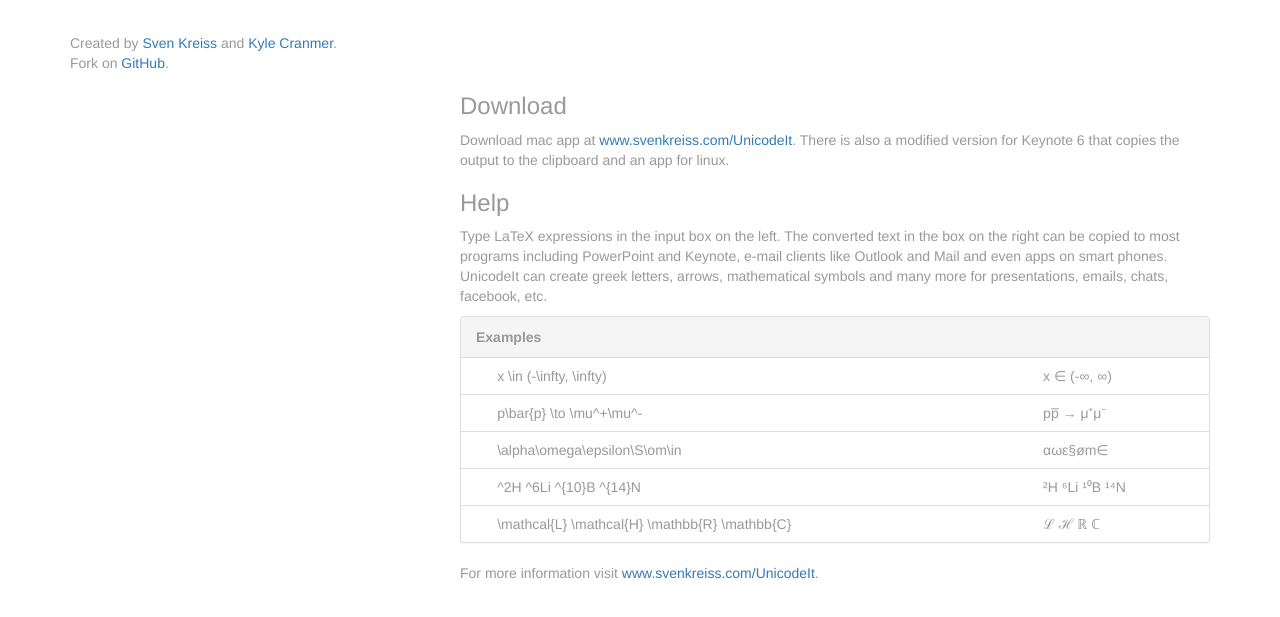
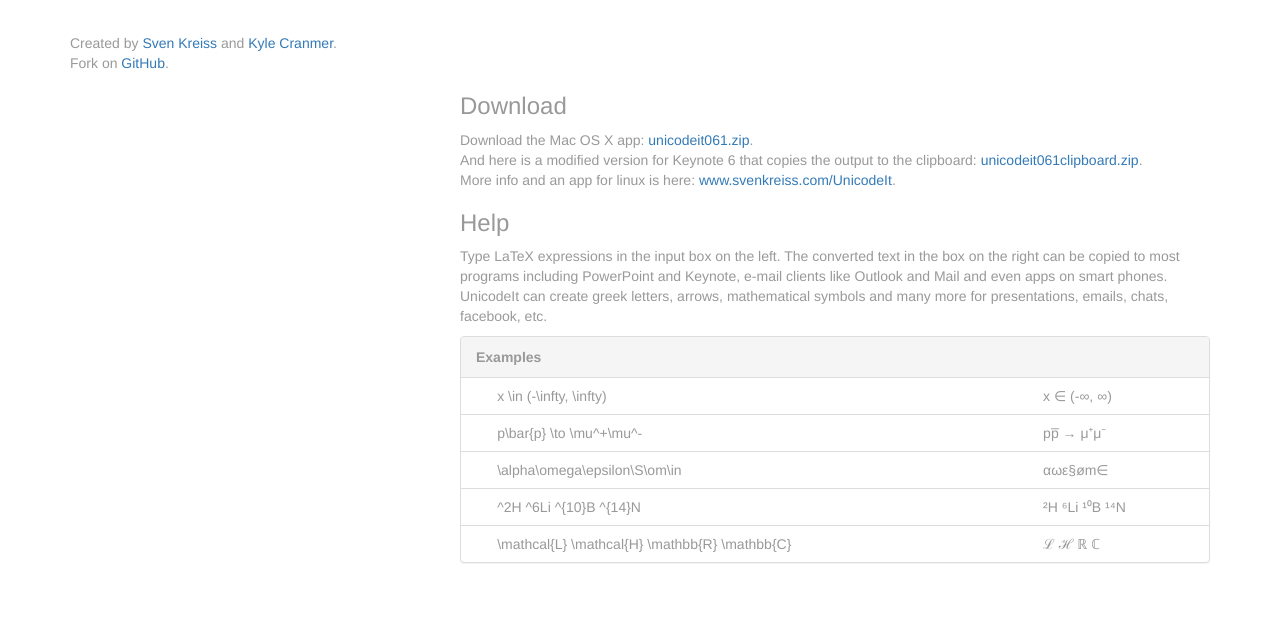
Before and after one commit to svenkreiss/unicodeit, a plain HTML site: page index.html in a window 1280 px wide. Shown: the part 209-826 px from the top of the page. Drawn offline with nearby package versions, Linux system fonts and the light colour scheme.

Commit message:
Add automator version 0.61. Update index.html.

```diff
--- a/index.html
+++ b/index.html
@@ -149,7 +149,11 @@ width:100%;
 
     <h3>Download</h3>
 
-    <p>Download mac app at <a href="http://www.svenkreiss.com/UnicodeIt">www.svenkreiss.com/UnicodeIt</a>. There is also a modified version for Keynote 6 that copies the output to the clipboard and an app for linux.</p>
+    <p>
+    Download the Mac OS X app: <a href="/automator/unicodeit061.zip">unicodeit061.zip</a>.<br />
+    And here is a modified version for Keynote 6 that copies the output to the clipboard: <a href="/automator/unicodeit061clipboard.zip">unicodeit061clipboard.zip</a>.<br />
+    More info and an app for linux is here: <a href="http://www.svenkreiss.com/UnicodeIt">www.svenkreiss.com/UnicodeIt</a>.
+    </p>
 
 
     <h3>Help</h3>
@@ -169,9 +173,6 @@ width:100%;
         <tr><td></td><td class="latexExample">\mathcal{L} \mathcal{H} \mathbb{R} \mathbb{C}</td><td>ℒ ℋ ℝ ℂ</td></tr>
       </table>
     </div>
-
-    <p>For more information visit <a href="http://www.svenkreiss.com/UnicodeIt">www.svenkreiss.com/UnicodeIt</a>.</p>
-
 
   </div>
 </div>
```
Also changed, not shown: 3 other files.
